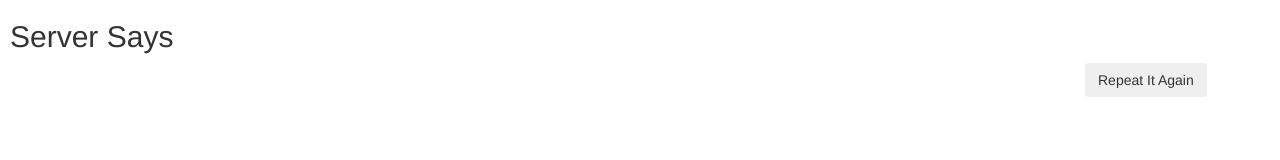
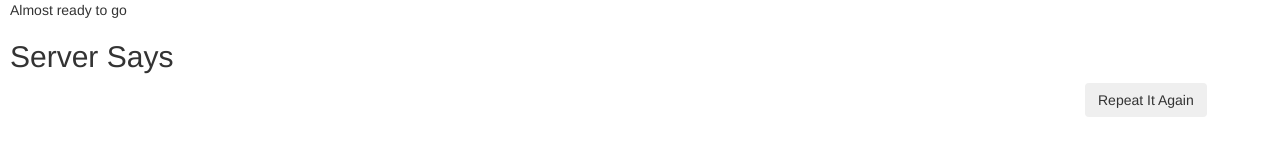
Before and after one commit to SteveLasker/polyglot-web-node, a website: page web-node/public/index.html in a window 1280 px wide. Drawn offline with nearby package versions, Linux system fonts and the light colour scheme; some packages are replaced by stand-ins of ours; no server answers.

Commit message:
ready to go

```diff
--- a/web-node/public/index.html
+++ b/web-node/public/index.html
@@ -11,9 +11,8 @@
 
 <body style="margin-left:10px; margin-right:10px;">
     <div ng-controller="MainController">
-        <span></span>
+        <span>Almost ready to go</span>
         <h2>Server Says</h2>
-
         <div class="row">
             <div class="col-xs-10">
                 <div ng-repeat="message in messages track by $index">
```
